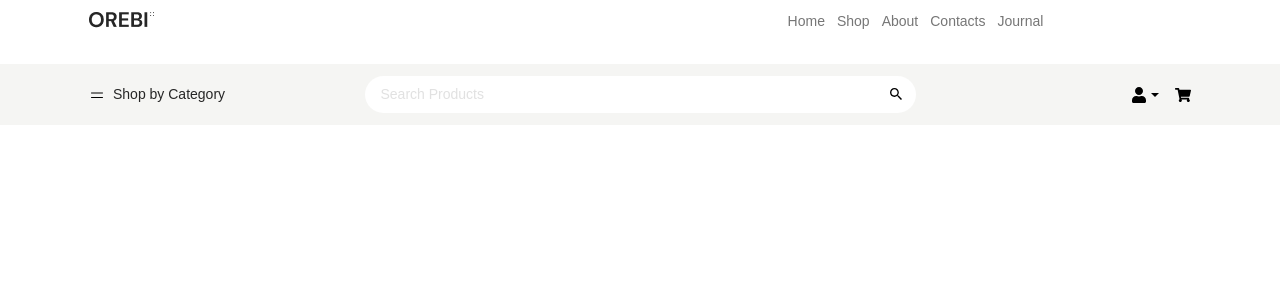
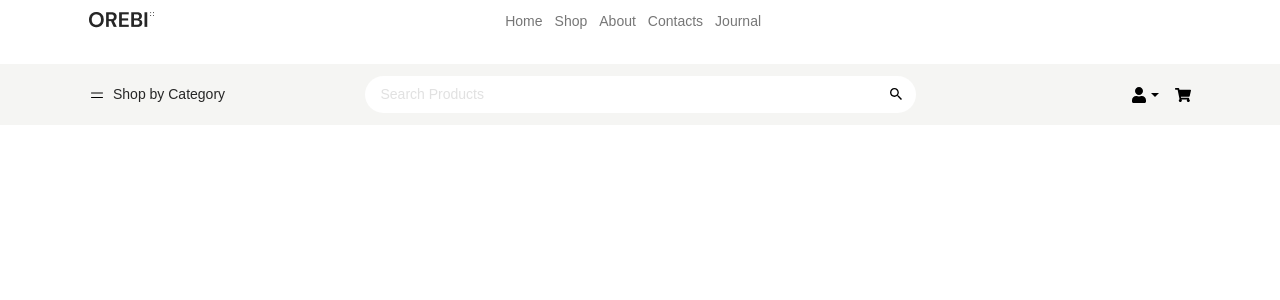
Before and after one commit to iveeakter78/final-pro, a React (Vite) app: page / in a window 1280 px wide. Shown: the top 300 px of the page. Built offline with nearby package versions, Linux system fonts and the light colour scheme.

Commit message:
first commit

```diff
--- a/src/components/Header.jsx
+++ b/src/components/Header.jsx
@@ -12,11 +12,11 @@ const Header = () => {
      <section className={` bg-white lg:py-2 ${show ? "mb-0" : "mb-6"} w-full`}>
         <Container>
           <Flex className={`lg:flex items-center`}>
-            <div className='lg:w-4/8 w-full'>
+            <div className='lg:w-2/8 w-full'>
               <img src={imges} alt="" />
             </div>
-            <div className='lg:w-4/8 w-full'>
-            <ul className={`lg:flex justify-center text-center lg:text-start gap-x-3 lg:mt-0 mt-2 py-2 lg:py-0
+            <div className='lg:w-6/8 w-full'>
+            <ul className={`lg:flex flex-wrap justify-center lg:me-[35%] me-0 text-center gap-x-3 lg:mt-0 mt-2 py-2 lg:py-0
                duration-300 ease-in-out ${show == true ? "bg-green-300 mt-3 " : " mt-[-160px]"}`}>
                 <li><a className='font-dm font-normal text-[14px] text-[#767676] hover:text-[#262626] duration-300 ease-in-out' href="#">Home</a></li>
                   <li><a className='font-dm font-normal text-[14px] text-[#767676] hover:text-[#262626] duration-300 ease-in-out' href="#">Shop</a></li>
```
